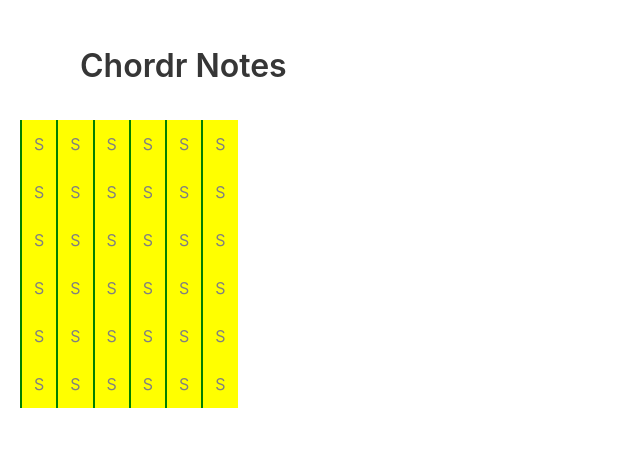
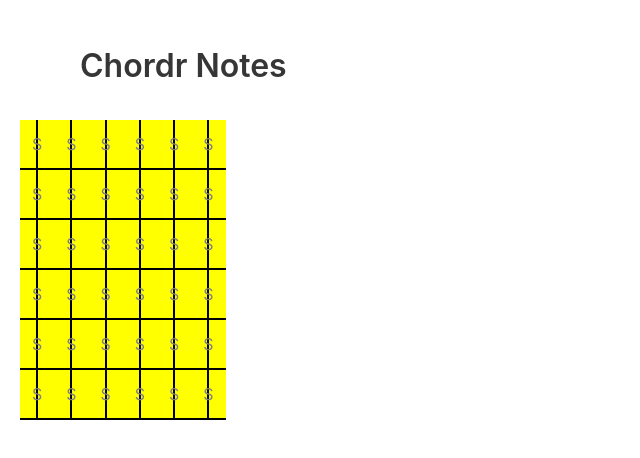
Before and after one commit to jeremypurser/chordr-notes, a React (Create React App) app: page / in a window 1280 px wide. Shown: the top 458 px of the page, without its empty margins (0-640 px from the left). Built offline with nearby package versions, Linux system fonts and the light colour scheme.

Commit message:
Style neck

```diff
--- a/src/styles/GuitarNeck.scss
+++ b/src/styles/GuitarNeck.scss
@@ -1,17 +1,10 @@
 .column {
   color: grey;
   background-color: yellow;
+  border-bottom: 2px solid black;
 }
 
 .v-line {
-  border-left: 2px solid green;
+  background: linear-gradient(#000, #000) no-repeat center/2px 100%;
+  background-color: yellow;
 }
-// .column:after {
-//   position: absolute;
-//   z-index: -1;
-//   top: 0;
-//   bottom: 0;
-//   left: 50%;
-//   border-left: 2px dotted #ff0000;
-//   transform: translateX(-50%);
-// }
```
